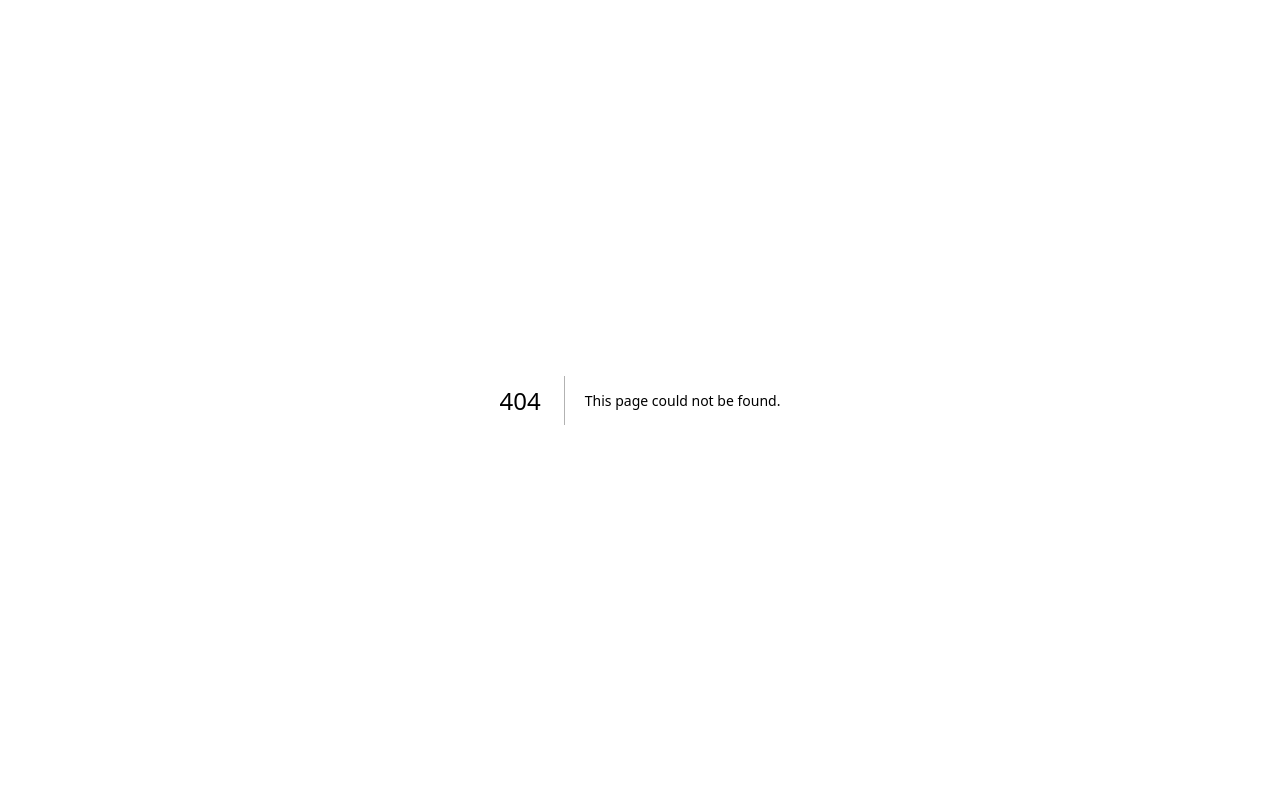
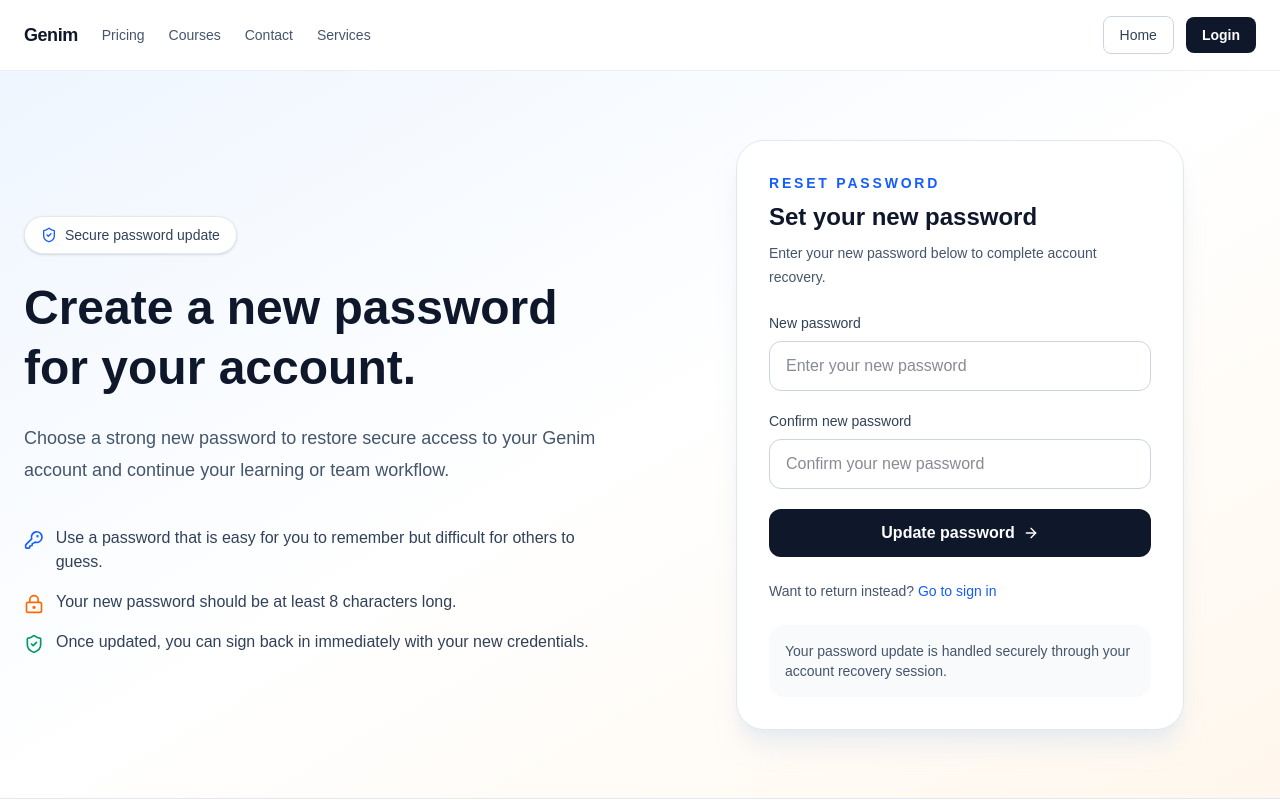
Before and after one commit to Leinadivel/gtm-platform, a Next.js app: page /reset-password in a window 1280 px wide. Before the commit this address had no page. Shown: the top 800 px of the page. Built offline with nearby package versions, Linux system fonts and the light colour scheme.

Commit message:
reset pass

```diff
--- /dev/null
+++ b/app/reset-password/page.tsx
@@ -0,0 +1,236 @@
+import Link from "next/link";
+import { redirect } from "next/navigation";
+import { ArrowRight, KeyRound, LockKeyhole, ShieldCheck, AlertCircle, CheckCircle2 } from "lucide-react";
+import SiteHeader from "@/components/site-header";
+import SiteFooter from "@/components/site-footer";
+import { createClient } from "@/lib/supabase/server";
+
+function buildRedirectUrl(pathname: string, params: Record<string, string>) {
+  const search = new URLSearchParams(params);
+  return `${pathname}?${search.toString()}`;
+}
+
+export default async function ResetPasswordPage({
+  searchParams,
+}: {
+  searchParams: Promise<{ [key: string]: string | string[] | undefined }>;
+}) {
+  const resolvedSearchParams = await searchParams;
+
+  const errorMessage =
+    typeof resolvedSearchParams.error === "string"
+      ? resolvedSearchParams.error
+      : "";
+
+  const successMessage =
+    typeof resolvedSearchParams.success === "string"
+      ? resolvedSearchParams.success
+      : "";
+
+  async function updatePasswordAction(formData: FormData) {
+    "use server";
+
+    const password = formData.get("password")?.toString() ?? "";
+    const confirmPassword = formData.get("confirmPassword")?.toString() ?? "";
+
+    if (!password || !confirmPassword) {
+      redirect(
+        buildRedirectUrl("/reset-password", {
+          error: "Please complete both password fields.",
+        }),
+      );
+    }
+
+    if (password !== confirmPassword) {
+      redirect(
+        buildRedirectUrl("/reset-password", {
+          error: "Passwords do not match.",
+        }),
+      );
+    }
+
+    if (password.length < 8) {
+      redirect(
+        buildRedirectUrl("/reset-password", {
+          error: "Password must be at least 8 characters long.",
+        }),
+      );
+    }
+
+    const supabase = await createClient();
+
+    const { error } = await supabase.auth.updateUser({
+      password,
+    });
+
+    if (error) {
+      redirect(
+        buildRedirectUrl("/reset-password", {
+          error: error.message,
+        }),
+      );
+    }
+
+    redirect(
+      buildRedirectUrl("/login", {
+        success: "Your password has been updated successfully. Please sign in.",
+      }),
+    );
+  }
+
+  return (
+    <main className="min-h-screen bg-white text-slate-900">
+      <SiteHeader showBackHome />
+
+      <section className="relative overflow-hidden">
+        <div className="absolute inset-0 bg-gradient-to-br from-blue-50 via-white to-orange-50" />
+
+        <div className="relative mx-auto grid min-h-[calc(100vh-73px)] max-w-7xl items-center gap-12 px-6 py-12 lg:grid-cols-2">
+          <div className="max-w-2xl">
+            <div className="inline-flex items-center gap-2 rounded-full border border-slate-200 bg-white px-4 py-2 text-sm text-slate-700 shadow-sm">
+              <ShieldCheck className="h-4 w-4 text-blue-600" />
+              Secure password update
+            </div>
+
+            <h1 className="mt-6 text-4xl font-bold leading-tight sm:text-5xl">
+              Create a new password for your account.
+            </h1>
+
+            <p className="mt-6 max-w-xl text-lg leading-8 text-slate-600">
+              Choose a strong new password to restore secure access to your
+              Genim account and continue your learning or team workflow.
+            </p>
+
+            <div className="mt-10 space-y-4">
+              <div className="flex items-start gap-3">
+                <KeyRound className="mt-1 h-5 w-5 text-blue-600" />
+                <p className="text-slate-700">
+                  Use a password that is easy for you to remember but difficult
+                  for others to guess.
+                </p>
+              </div>
+
+              <div className="flex items-start gap-3">
+                <LockKeyhole className="mt-1 h-5 w-5 text-orange-500" />
+                <p className="text-slate-700">
+                  Your new password should be at least 8 characters long.
+                </p>
+              </div>
+
+              <div className="flex items-start gap-3">
+                <ShieldCheck className="mt-1 h-5 w-5 text-emerald-600" />
+                <p className="text-slate-700">
+                  Once updated, you can sign back in immediately with your new
+                  credentials.
+                </p>
+              </div>
+            </div>
+          </div>
+
+          <div className="mx-auto w-full max-w-md">
+            <div className="rounded-[28px] border border-slate-200 bg-white p-6 shadow-xl shadow-slate-200/70 sm:p-8">
+              <div className="mb-6">
+                <p className="text-sm font-semibold uppercase tracking-[0.2em] text-blue-600">
+                  Reset password
+                </p>
+                <h2 className="mt-2 text-2xl font-bold">
+                  Set your new password
+                </h2>
+                <p className="mt-2 text-sm leading-6 text-slate-600">
+                  Enter your new password below to complete account recovery.
+                </p>
+              </div>
+
+              {errorMessage ? (
+                <div className="mb-5 rounded-2xl border border-red-200 bg-red-50 p-4">
+                  <div className="flex items-start gap-3">
+                    <AlertCircle className="mt-0.5 h-4 w-4 shrink-0 text-red-600" />
+                    <p className="text-sm leading-6 text-red-700">
+                      {errorMessage}
+                    </p>
+                  </div>
+                </div>
+              ) : null}
+
+              {successMessage ? (
+                <div className="mb-5 rounded-2xl border border-emerald-200 bg-emerald-50 p-4">
+                  <div className="flex items-start gap-3">
+                    <CheckCircle2 className="mt-0.5 h-4 w-4 shrink-0 text-emerald-600" />
+                    <p className="text-sm leading-6 text-emerald-700">
+                      {successMessage}
+                    </p>
+                  </div>
+                </div>
+              ) : null}
+
+              <form action={updatePasswordAction} className="space-y-5">
+                <div>
+                  <label
+                    htmlFor="password"
+                    className="mb-2 block text-sm font-medium text-slate-700"
+                  >
+                    New password
+                  </label>
+                  <input
+                    id="password"
+                    name="password"
+                    type="password"
+                    autoComplete="new-password"
+                    placeholder="Enter your new password"
+                    className="w-full rounded-xl border border-slate-300 px-4 py-3 outline-none transition focus:border-blue-500 focus:ring-4 focus:ring-blue-100"
+                    minLength={8}
+                    required
+                  />
+                </div>
+
+                <div>
+                  <label
+                    htmlFor="confirmPassword"
+                    className="mb-2 block text-sm font-medium text-slate-700"
+                  >
+                    Confirm new password
+                  </label>
+                  <input
+                    id="confirmPassword"
+                    name="confirmPassword"
+                    type="password"
+                    autoComplete="new-password"
+                    placeholder="Confirm your new password"
+                    className="w-full rounded-xl border border-slate-300 px-4 py-3 outline-none transition focus:border-blue-500 focus:ring-4 focus:ring-blue-100"
+                    minLength={8}
+                    required
+                  />
+                </div>
+
+                <button
+                  type="submit"
+                  className="inline-flex w-full items-center justify-center gap-2 rounded-xl bg-slate-900 px-6 py-3 font-semibold text-white transition hover:bg-slate-800"
+                >
+                  Update password
+                  <ArrowRight className="h-4 w-4" />
+                </button>
+              </form>
+
+              <div className="mt-6 text-sm text-slate-600">
+                Want to return instead?{" "}
+                <Link
+                  href="/login"
+                  className="font-medium text-blue-600 hover:text-blue-700"
+                >
+                  Go to sign in
+                </Link>
+              </div>
+
+              <div className="mt-6 rounded-2xl bg-slate-50 p-4 text-sm text-slate-600">
+                Your password update is handled securely through your account
+                recovery session.
+              </div>
+            </div>
+          </div>
+        </div>
+      </section>
+
+      <SiteFooter />
+    </main>
+  );
+}
```
